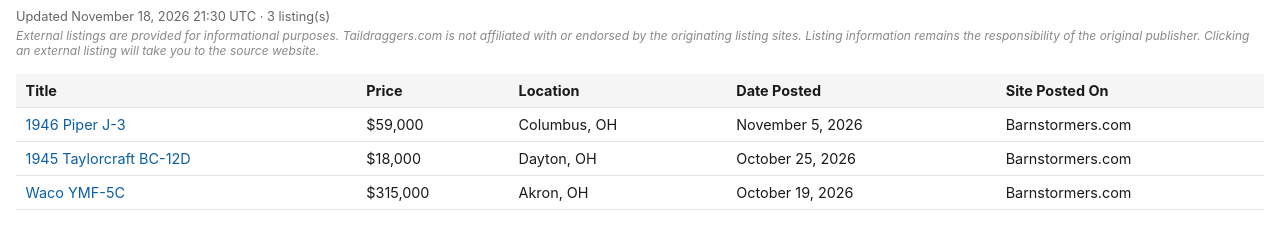
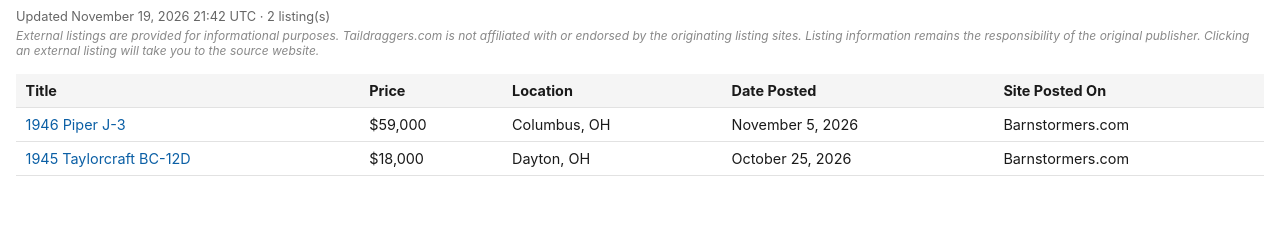
Before and after one commit to taildraggers/ohio, a plain HTML site: page docs/index.html in a window 1280 px wide. Shown: the part 43-292 px from the top of the page. Drawn offline with Linux system fonts and the light colour scheme.

Commit message:
Update Ohio listings (2026-11-19)

```diff
--- a/docs/index.html
+++ b/docs/index.html
@@ -58,7 +58,7 @@
 </head>
 <body>
   <h1>Taildragger Ads in Ohio</h1>
-  <div class="updated">Updated November 18, 2026 21:30 UTC &middot; 3 listing(s)</div>
+  <div class="updated">Updated November 19, 2026 21:42 UTC &middot; 2 listing(s)</div>
   <div class="disclaimer">External listings are provided for informational purposes. Taildraggers.com is not affiliated with or endorsed by the originating listing sites. Listing information remains the responsibility of the original publisher. Clicking an external listing will take you to the source website.</div>
   <table>
     <thead>
@@ -67,7 +67,6 @@
     <tbody>
         <tr><td><a href="https://www.barnstormers.com/classified-2082123-1946-J3-Cub.html" target="_blank" rel="noopener noreferrer">1946 Piper J-3</a></td><td>$59,000</td><td>Columbus, OH</td><td>November 5, 2026</td><td>Barnstormers.com</td></tr>
         <tr><td><a href="https://www.barnstormers.com/classified-2080050-1945-Taylorcraft-BC12-D.html" target="_blank" rel="noopener noreferrer">1945 Taylorcraft BC-12D</a></td><td>$18,000</td><td>Dayton, OH</td><td>October 25, 2026</td><td>Barnstormers.com</td></tr>
-        <tr><td><a href="https://www.barnstormers.com/classified-2073244-Waco-Classic-YMF-5C.html" target="_blank" rel="noopener noreferrer">Waco YMF-5C</a></td><td>$315,000</td><td>Akron, OH</td><td>October 19, 2026</td><td>Barnstormers.com</td></tr>
     </tbody>
   </table>
 <script>
```
